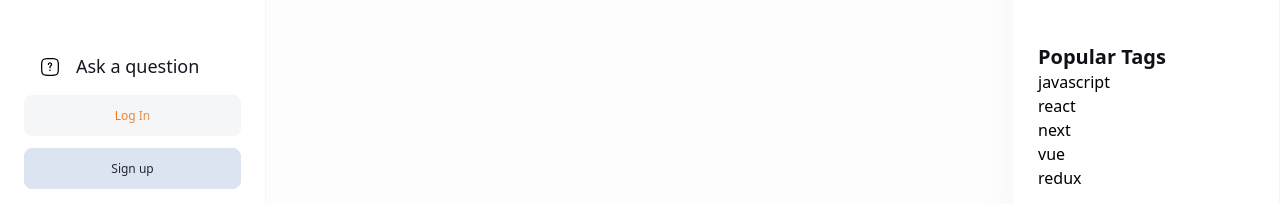
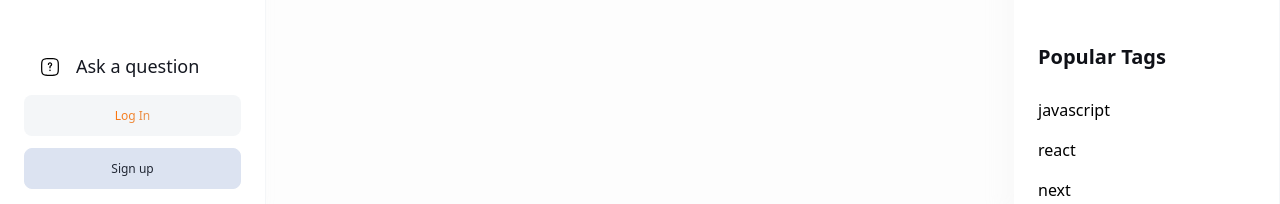
Before and after one commit to aleknovkovski/lrnp-JSM-nextjs13, a Next.js app: page / in a window 1280 px wide. Shown: the part 593-797 px from the top of the page. Built offline with nearby package versions, Linux system fonts and the light colour scheme; no server answers.

Commit message:
Style the list of Tags

```diff
--- a/components/shared/RightSidebar.tsx
+++ b/components/shared/RightSidebar.tsx
@@ -49,7 +49,7 @@ export default function LeftSidebar() {
             </div>
             <div className="mt-16">
                 <h3 className="h3-bold text-dark200_light900">Popular Tags</h3>
-                <div>
+                <div className="mt-7 flex flex-col gap-4">
                     {popularTags.map((tag) => (
                         <RenderTag
                             key={tag._id}
```
